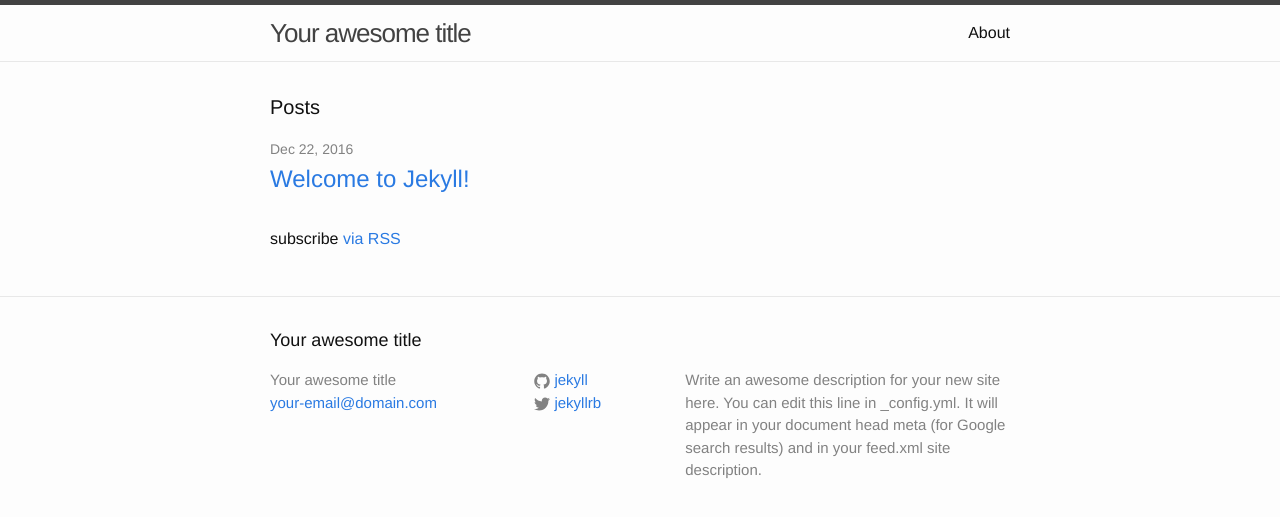
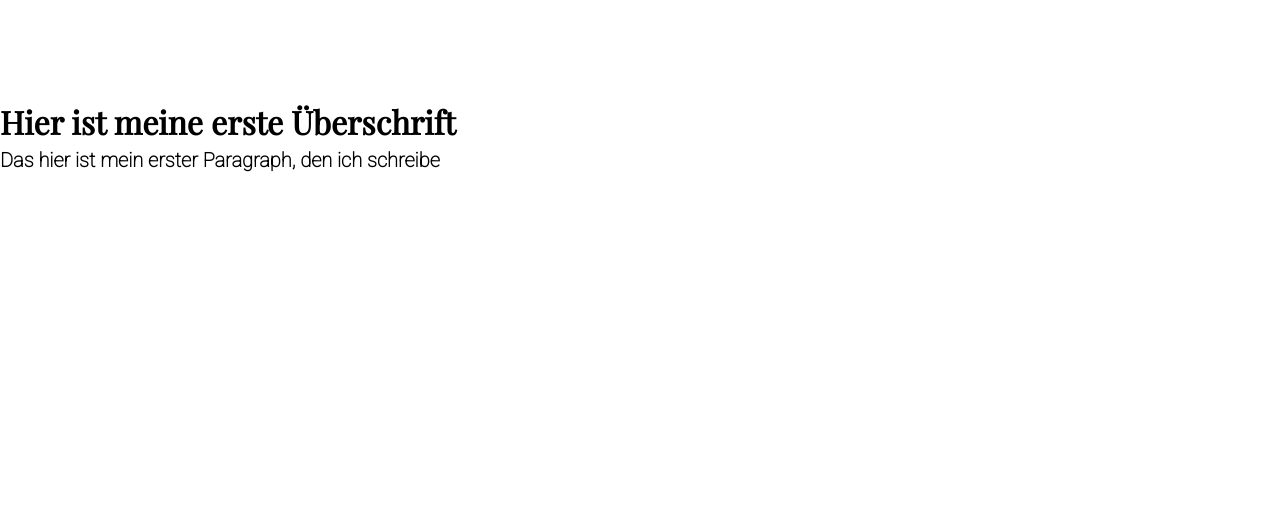
Before and after one commit to DrKanibu/DrKanibu.github.io, a Jekyll site: the page index.html, which Jekyll copies as it is, in a window 1280 px wide. Shown: the top 517 px of the page. Built offline with Jekyll 4.4.1, drawn with Linux system fonts in a browser that asks for light colours.

Commit message:
Add files via upload

```diff
--- /dev/null
+++ b/MainStyle.css
@@ -0,0 +1,40 @@
+* {
+    padding: 0;
+    margin: 0;  /*Um die Default Werte von Beginn an zu überschreiben - sauberer*/
+    box-sizing: border-box; /*In this box model, the height and width of the box will remain fixed. The border thickness and padding will be included inside of the box, which means the overall dimensions of the box do not change.*/
+
+}
+
+h1 {
+  color: #000;
+  font-family: Playfair Display, serif;
+  font-size: 32px;
+  padding-top: 100px;
+  text-align: left;
+  width: 60%;
+  /*z-index:1; Der Index ist für Ebenen zuständig*/
+}
+
+h2 {
+  border-bottom: 1px solid rgba(255, 255, 255, 0.5);
+  color: rgba(255, 255, 255, 0.5);
+  font-family: Roboto, Garamond, serif;
+  font-weight: 100;
+  word-spacing: 0.05em;
+  letter-spacing: 0.02em;
+  font-size: 22px;
+  line-height: 24px;
+  padding-bottom: 30px;
+  text-align: left;
+  width: 70%;
+}
+
+p {
+  color: black;
+  font-family: Roboto, Arial, sans-serif;
+  font-size: 20px;
+  font-weight: bold;
+  line-height: 1.7em;
+  text-align: left;
+  width: 100%;
+}
--- a/index.html
+++ b/index.html
@@ -1,23 +1,14 @@
----
-layout: default
----
-
-<div class="home">
-
-  <h1 class="page-heading">Posts</h1>
-
-  <ul class="post-list">
-    {% for post in site.posts %}
-      <li>
-        <span class="post-meta">{{ post.date | date: "%b %-d, %Y" }}</span>
-
-        <h2>
-          <a class="post-link" href="{{ post.url | prepend: site.baseurl }}">{{ post.title }}</a>
-        </h2>
-      </li>
-    {% endfor %}
-  </ul>
-
-  <p class="rss-subscribe">subscribe <a href="{{ "/feed.xml" | prepend: site.baseurl }}">via RSS</a></p>
-
-</div>
+<!DOCTYPE html>
+<html>
+<head>
+    <title>My First Webpage</title>
+	<link href="/MainStyle.css" type="text/css" rel="stylesheet">
+	<meta charset="utf-8" />
+	<link href="https://fonts.googleapis.com/css?family=Roboto:100" type="text/css" rel="stylesheet"> <!--Link zur Schriftart Roboto, falls der Benutzer diesen nicht installiert hat-->
+	<link href="https://fonts.googleapis.com/css?family=Playfair+Display" type="text/css" rel="stylesheet"> <!--Link zur Schriftart Playfair Display, falls...-->
+</head>
+<body>
+<h1>Hier ist meine erste Überschrift</h1>
+	<p>Das hier ist mein erster Paragraph, den ich schreibe</p>
+</body>
+</html>
```
